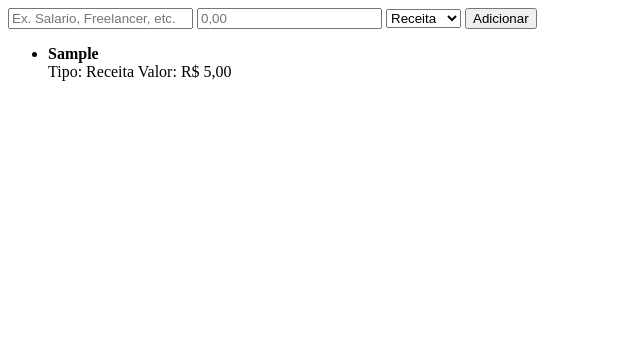
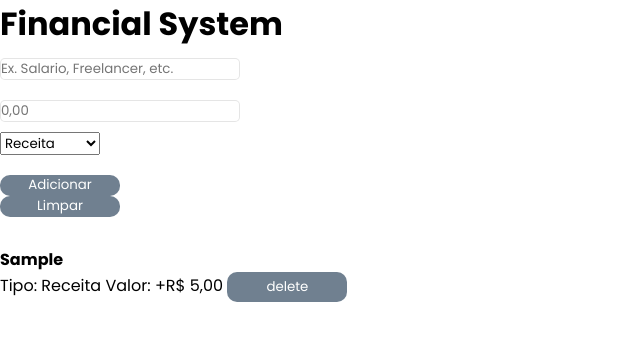
Before and after one commit to guits99/financial-system, a plain HTML site: page index.html in a window 1280 px wide. Both pictures are taken after typing "Sample", "5" into the empty fields and a click on the button "Adicionar". Shown: the whole page, without its empty margins (0-640 px from the left). Drawn offline with Linux system fonts and the light colour scheme.

```diff
--- a/index.html
+++ b/index.html
@@ -3,10 +3,19 @@
   <head>
     <meta charset="UTF-8" />
     <meta name="viewport" content="width=device-width, initial-scale=1.0" />
+    <link rel="preconnect" href="https://fonts.googleapis.com" />
+    <link rel="preconnect" href="https://fonts.gstatic.com" crossorigin />
+    <link
+      href="https://fonts.googleapis.com/css2?family=Poppins:ital,wght@0,100;0,200;0,300;0,400;0,500;0,600;0,700;0,800;0,900;1,100;1,200;1,300;1,400;1,500;1,600;1,700;1,800;1,900&display=swap"
+      rel="stylesheet"
+    />
     <title>Document</title>
+
+    <link rel="stylesheet" href="styles/style.css" />
   </head>
   <body>
-    <div>
+    <div class="container">
+      <label for=""><h1>Financial System</h1></label>
       <input type="text" id="title" placeholder="Ex. Salario, Freelancer, etc." />
       <input type="number" id="amount" placeholder="0,00" min="0" />
       <select id="type">
@@ -14,9 +23,10 @@
         <option value="expense">Despesa</option>
       </select>
       <button onclick="addTransaction()">Adicionar</button>
+      <button onclick="clearAllTransactionsInStorage()">Limpar</button>
+      <ul id="transactions"></ul>
     </div>
 
-    <ul id="transactions"></ul>
     <script src="scripts/main.js"></script>
   </body>
 </html>
--- a/scripts/main.js
+++ b/scripts/main.js
@@ -27,6 +27,11 @@
   return parsedAmount.format(amount);
 }
 
+function clearAllTransactionsInStorage() {
+  localStorage.clear();
+  listTransactions();
+}
+
 function saveTransactionsInStorage(transactions) {
   const parsedTransactions = JSON.stringify(transactions);
 
@@ -35,6 +40,7 @@
 
 function retrieveTransactionsFromStorage() {
   const transactionsJSON = localStorage.getItem(TRANSACTION_STORAGE_KEY);
+  console.log("JSON:", transactionsJSON);
   const parsedTransactions = JSON.parse(transactionsJSON);
   return parsedTransactions || [];
 }
@@ -50,16 +56,19 @@
   transactionsList.innerHTML = transactions.map((transaction) => {
     const typeLabel = transaction.type.includes("expense") ? "Despesa" : "Receita";
 
+    const typeIndicator = transaction.type.includes("expense") ? "-" : "+";
+
     return `
-            <li>
+            <li id="item">
                 <strong>${transaction.title}</strong>
                 <div>
                     <span>
                         Tipo: ${typeLabel}
                     </span>
                     <span>
-                        Valor: ${formatterCurrency(transaction.amount)}
+                        Valor: ${typeIndicator}${formatterCurrency(transaction.amount)}
                     </span>
+                    <button>delete</button>
                 </div>
             </li>
         `;
@@ -78,6 +87,7 @@
 
   if (!type) {
     alert("Por favor, informe o tipo.");
+    return;
   }
 
   if (isNaN(amount) || amount <= 0) {
--- /dev/null
+++ b/styles/style.css
@@ -0,0 +1,51 @@
+* {
+    margin: 0;
+    padding: 0;
+    box-sizing: border-box;
+    font-family: poppins, sans-serif;
+}
+
+html, body {
+    height: 100%;
+    width: 100%;
+}
+
+.container {
+   display: flex;
+   flex-direction: column;
+   height: 100%;
+   width: 100%;
+   justify-content: center;
+}
+
+input {
+    width: 240px;
+    height: 30px;
+    margin: 10px 0;
+    border-radius: 5px;
+    border: 1px solid rgba(0, 0, 0, 0.1);
+}
+
+select {
+    width: 100px;
+    margin-bottom: 20px;
+
+}
+
+button {
+
+    width: 120px;
+    height: 30px;
+    background-color: slategrey;
+    color: white;
+    border: none;
+    border-radius: 10px;
+}
+
+
+#transactions {
+    display: flex;
+    flex-direction: column;
+    margin-top: 30px ;
+    height: 100%;
+}
```
Also changed, not shown: scripts/helper.js (deleted, +0 -23 lines), 1 other file.
